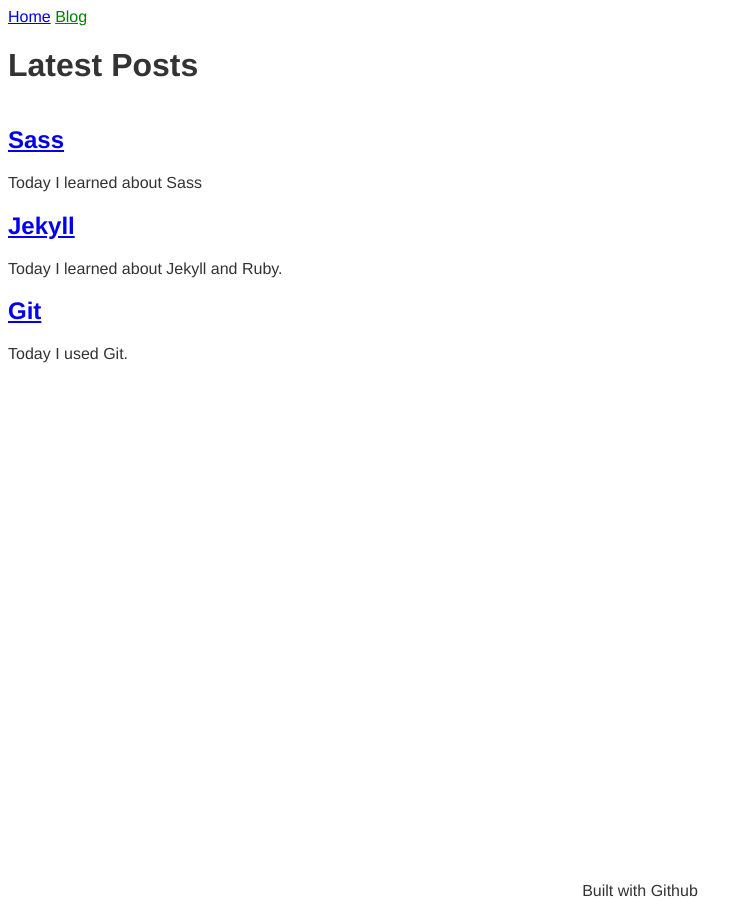
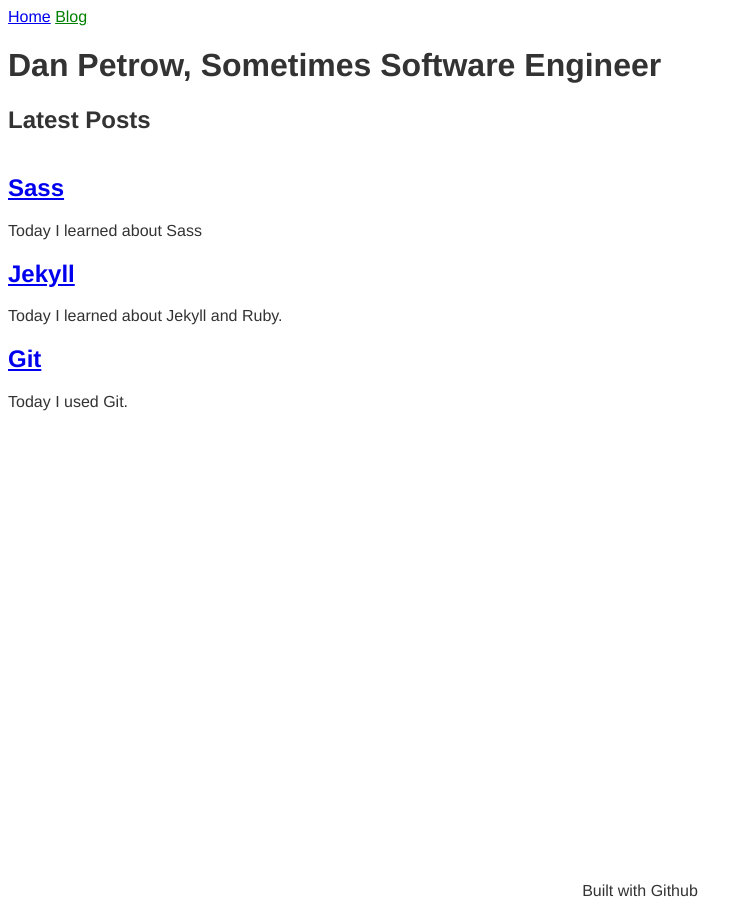
Before and after one commit to danpetrow/danpetrow.github.io, a Jekyll site: the page built from blog.html, in a window 1280 px wide. Shown: the whole page, without its empty margins (0-753 px from the left). Built offline with Jekyll 4.4.1, drawn with Linux system fonts in a browser that asks for light colours.

Commit message:
Update blog.html

```diff
--- a/blog.html
+++ b/blog.html
@@ -2,8 +2,8 @@
 layout: default
 title: Dan Petrow, Sometimes Software Engineer
 ---
-<h1>Latest Posts</h1>
-
+<h1>{{ page.title }}
+<h2>Latest Posts</h2>
 <ul>
   {% for post in site.posts %}
     <li>
```
